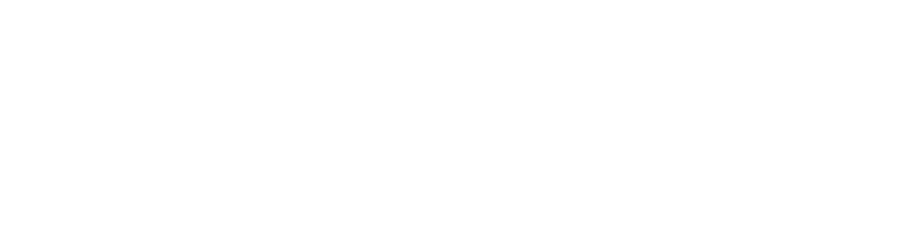
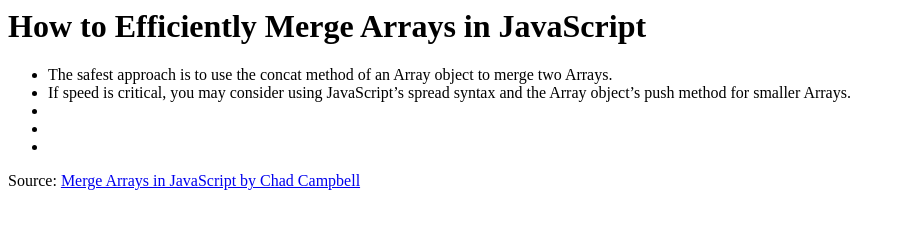
Before and after one commit to yugmani/js-array-merge, a website: page index.html in a window 1280 px wide. Shown: the whole page, without its empty margins (0-905 px from the left). Drawn offline with Linux system fonts and the light colour scheme.

Commit message:
concatenate two or more arrays

```diff
--- a/index.html
+++ b/index.html
@@ -1 +1,23 @@
-<div id="app"></div>
+<div id="app">
+  <h1>How to Efficiently Merge Arrays in JavaScript</h1>
+  <ul>
+    <li>
+      The safest approach is to use the concat method of an Array object to
+      merge two Arrays.
+    </li>
+    <li>
+      If speed is critical, you may consider using JavaScript’s spread syntax
+      and the Array object’s push method for smaller Arrays.
+    </li>
+    <li></li>
+    <li></li>
+    <li></li>
+  </ul>
+  <p>
+    Source:
+    <a
+      href="https://javascript.plainenglish.io/efficiently-merging-arrays-in-javascript-32993788a8b2"
+      >Merge Arrays in JavaScript by Chad Campbell</a
+    >
+  </p>
+</div>
```
Also changed, not shown: index.js (+26 -0 lines).
